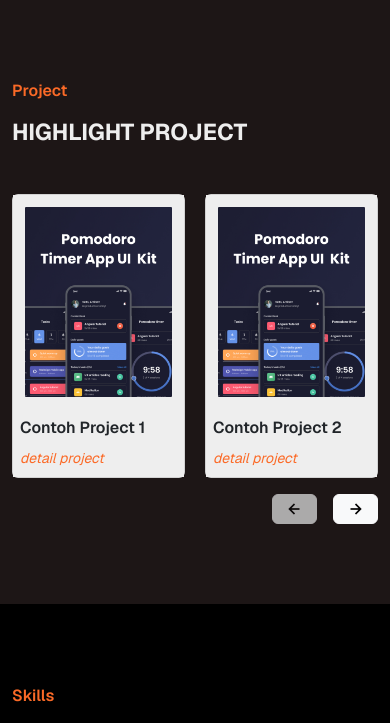
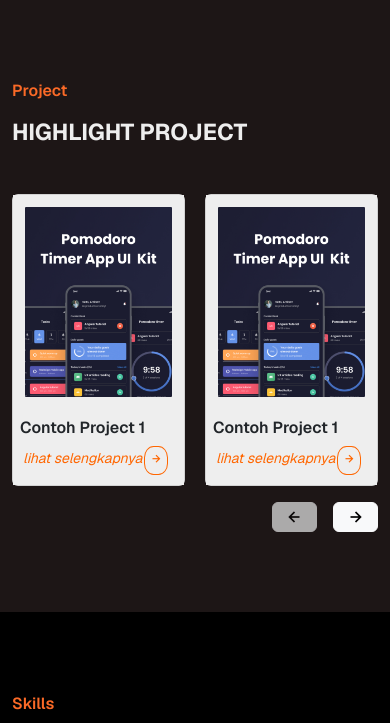
Before and after one commit to danilaziz/danilaziz.github.io, a PHP site: page / in a window 390 px wide. Shown: the part 1012-1735 px from the top of the page. Run offline with PHP 8.4, Linux system fonts and the light colour scheme; some libraries are stand-ins or nearby versions.

Commit message:
mengubah lihat selengkapnya di project

```diff
--- a/index.html
+++ b/index.html
@@ -92,55 +92,61 @@
         <div class="swiper-wrapper">
           <div class="swiper-slide">
             <div class="card" data-aos="fade-right">
-              <div class="card-body">
+              <div class="card-body position-relative">
                 <img src="public/images/portfolio-1.jpg" alt="" class="rounded mb-3 card-img-top">
                 <h6 class="fw-semibold">Contoh Project 1</h6>
-                <a href="#" class="text-orange fst-italic">detail project</a>
+                <a href="#" class="lihat-link">lihat selengkapnya</a>
+                <a href="#" class="detail-link"><i class="bx bx-right-arrow-alt"></i></a>
               </div>
             </div>
           </div>
           <div class="swiper-slide">
             <div class="card" data-aos="fade-up">
-              <div class="card-body">
-                <img src="public/images/portfolio-1.jpg" alt="" class="card-img-top rounded mb-3">
-                <h6 class="fw-semibold">Contoh Project 2</h6>
-                <a href="#" class="text-orange fst-italic">detail project</a>
+              <div class="card-body position-relative">
+                <img src="public/images/portfolio-1.jpg" alt="" class="rounded mb-3 card-img-top">
+                <h6 class="fw-semibold">Contoh Project 1</h6>
+                <a href="#" class="lihat-link">lihat selengkapnya</a>
+                <a href="#" class="detail-link"><i class="bx bx-right-arrow-alt"></i></a>
               </div>
             </div>
           </div>
           <div class="swiper-slide">
             <div class="card" data-aos="fade-left">
-              <div class="card-body">
-                <img src="public/images/portfolio-1.jpg" alt="" class="card-img-top rounded mb-3">
-                <h6 class="fw-semibold">Contoh Project 3</h6>
-                <a href="#" class="text-orange fst-italic">detail project</a>
+              <div class="card-body position-relative">
+                <img src="public/images/portfolio-1.jpg" alt="" class="rounded mb-3 card-img-top">
+                <h6 class="fw-semibold">Contoh Project 1</h6>
+                <a href="#" class="lihat-link">lihat selengkapnya</a>
+                <a href="#" class="detail-link"><i class="bx bx-right-arrow-alt"></i></a>
               </div>
             </div>
           </div>
           <div class="swiper-slide data-aos=" fade-right">
             <div class="card">
-              <div class="card-body">
-                <img src="public/images/portfolio-1.jpg" alt="" class="card-img-top rounded mb-3">
-                <h6 class="fw-semibold">Contoh Project 4</h6>
-                <a href="#" class="text-orange fst-italic">detail project</a>
+              <div class="card-body position-relative">
+                <img src="public/images/portfolio-1.jpg" alt="" class="rounded mb-3 card-img-top">
+                <h6 class="fw-semibold">Contoh Project 1</h6>
+                <a href="#" class="lihat-link">lihat selengkapnya</a>
+                <a href="#" class="detail-link"><i class="bx bx-right-arrow-alt"></i></a>
               </div>
             </div>
           </div>
           <div class="swiper-slide">
             <div class="card">
-              <div class="card-body">
-                <img src="public/images/portfolio-1.jpg" alt="" class="card-img-top rounded mb-3">
-                <h6 class="fw-semibold">Contoh Project 5</h6>
-                <a href="#" class="text-orange fst-italic">detail project</a>
+              <div class="card-body position-relative">
+                <img src="public/images/portfolio-1.jpg" alt="" class="rounded mb-3 card-img-top">
+                <h6 class="fw-semibold">Contoh Project 1</h6>
+                <a href="#" class="lihat-link">lihat selengkapnya</a>
+                <a href="#" class="detail-link"><i class="bx bx-right-arrow-alt"></i></a>
               </div>
             </div>
           </div>
           <div class="swiper-slide">
             <div class="card">
-              <div class="card-body">
-                <img src="public/images/portfolio-1.jpg" alt="" class="card-img-top rounded mb-3">
-                <h6 class="fw-semibold">Contoh Project 6</h6>
-                <a href="#" class="text-orange fst-italic">detail project</a>
+              <div class="card-body position-relative">
+                <img src="public/images/portfolio-1.jpg" alt="" class="rounded mb-3 card-img-top">
+                <h6 class="fw-semibold">Contoh Project 1</h6>
+                <a href="#" class="lihat-link">lihat selengkapnya</a>
+                <a href="#" class="detail-link"><i class="bx bx-right-arrow-alt"></i></a>
               </div>
             </div>
           </div>
--- a/public/styles/style.css
+++ b/public/styles/style.css
@@ -228,6 +228,43 @@ section .section-title {
 .project-section a:hover {
   color: #3e3e3e;
   transition: .2s ease-in-out;
+}
+
+.lihat-link {
+  position: absolute;
+  left: 10px;
+  bottom: 16px;
+  font-size: 1rem;
+  color: #ff6600;
+  z-index: 2;
+  text-decoration: none;
+  font-style: italic;
+}
+
+.detail-link {
+  position: absolute;
+  right: 16px;
+  bottom: 10px;
+  font-size: 2rem;
+  color: #ff6600;
+  z-index: 2;
+  text-decoration: none;
+  border: 1px solid #ff6600;
+  border-radius: 40%;
+  padding: 4px 5px;
+}
+
+.detail-link i {
+  transition: transform 0.3s;
+}
+
+.lihat-link:hover+.detail-link i,
+.detail-link:hover i {
+  transform: rotate(-50deg);
+}
+
+.card-body h6 {
+  margin-bottom: 2.5rem;
 }
 
 /* SKILLS */
@@ -539,6 +576,30 @@ screen and (max-width: 1024px) {
     padding: 5px 5px;
   }
 
+  .lihat-link {
+    position: absolute;
+    left: 10px;
+    bottom: 16px;
+    font-size: .5rem;
+    color: #ff6600;
+    z-index: 2;
+    text-decoration: none;
+    font-style: italic;
+  }
+
+  .detail-link {
+    position: absolute;
+    right: 16px;
+    bottom: 10px;
+    font-size: 1.5rem;
+    color: #ff6600;
+    z-index: 2;
+    text-decoration: none;
+    border: 1px solid #ff6600;
+    border-radius: 40%;
+    padding: 3px 4px;
+  }
+
   /* SKILLS */
   .skills-section .section-title {
     font-size: 23px;
```
